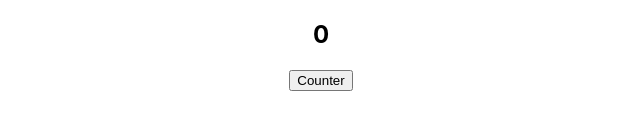
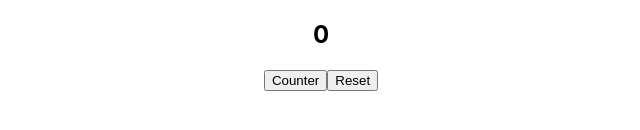
Before and after one commit to MMcClure11/practice-constructor.io, a React (Create React App) app: page / in a window 1280 px wide. Shown: the part 272-402 px from the top of the page, without its empty margins (319-959 px from the left). Built offline with nearby package versions, Linux system fonts and the light colour scheme.

Commit message:
Add reset button for FizzBuzz

```diff
--- a/src/components/FizzBuzz.js
+++ b/src/components/FizzBuzz.js
@@ -21,6 +21,11 @@ const FizzBuzz = () => {
     }
   }
 
+  const onClickResetHandler = () => {
+    setFizzBuzz('')
+    setCounter(0)
+  }
+
   return (
     <div>
       <h1>FizzBuzz</h1>
@@ -38,6 +43,7 @@ const FizzBuzz = () => {
       <h2>{ counter }</h2>
       }
       <button onClick={ onClickHandler }>Counter</button>
+      <button onClick={ onClickResetHandler }>Reset</button>
     </div>
   )
 }
```
